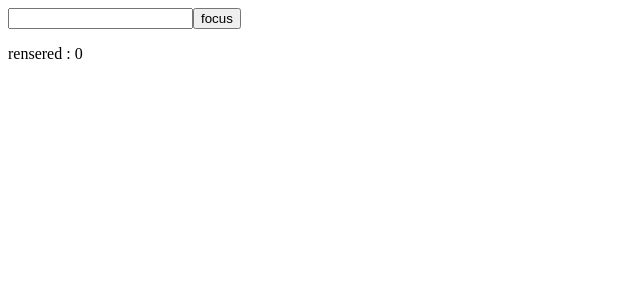
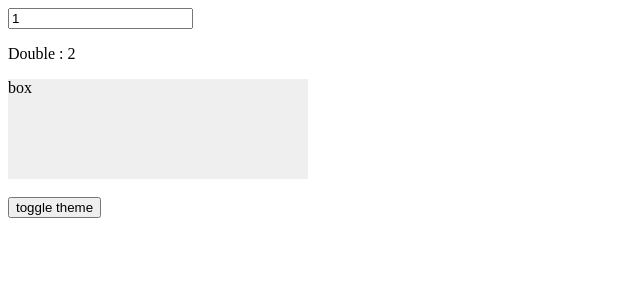
Before and after one commit to nisabmohd/React-Hooks, a React (Create React App) app: page / in a window 1280 px wide. Shown: the top 300 px of the page, without its empty margins (0-640 px from the left). Built offline with nearby package versions, Linux system fonts and the light colour scheme.

Commit message:
useMemo hook added

```diff
--- a/src/App.js
+++ b/src/App.js
@@ -3,7 +3,8 @@
 
 // import { Box } from "./Box";
 import { ThemeProvider } from "./context/ThemeContext";
-import { UseRefDemo } from "./UseRefDemo";
+import { UseMemoDemo } from "./UseMemoDemo";
+// import { UseRefDemo } from "./UseRefDemo";
 
 function App() {
   return (
@@ -12,7 +13,8 @@ function App() {
         {/* <UseStateDemo/> */}
         {/* <UseEffectDemo/> */}
         {/* <Box /> */} {/* <- for useContext demo */}
-        <UseRefDemo/>
+        {/* <UseRefDemo/> */}
+        <UseMemoDemo/>
       </div>
     </ThemeProvider>
   );
--- /dev/null
+++ b/src/UseMemoDemo.js
@@ -0,0 +1,37 @@
+import React, { useMemo, useState } from "react";
+
+export function UseMemoDemo() {
+  const [num, setNum] = useState(1);
+  const doubleNumber = useMemo(() => {
+    return slowFunction(num);
+  }, [num]);
+  const [dark, setDark] = useState(false);
+  const theme = {
+    backgroundColor: dark ? "black" : "#f0efef",
+    color: dark ? "white" : "black",
+    height: "100px",
+    width: "300px",
+  };
+  return (
+    <div>
+      <input
+        type="number"
+        value={num}
+        onChange={(e) => setNum(e.target.value)}
+        min={1}
+        id=""
+      />
+      <p>Double : {doubleNumber}</p>
+      <div className="box" style={theme}>
+        box
+      </div>
+      <br />
+      <button onClick={() => setDark((prev) => !prev)}>toggle theme</button>
+    </div>
+  );
+}
+
+function slowFunction(num) {
+  //   for (let i = 0; i < 1000000000; i++) {}
+  return num * 2;
+}
```
